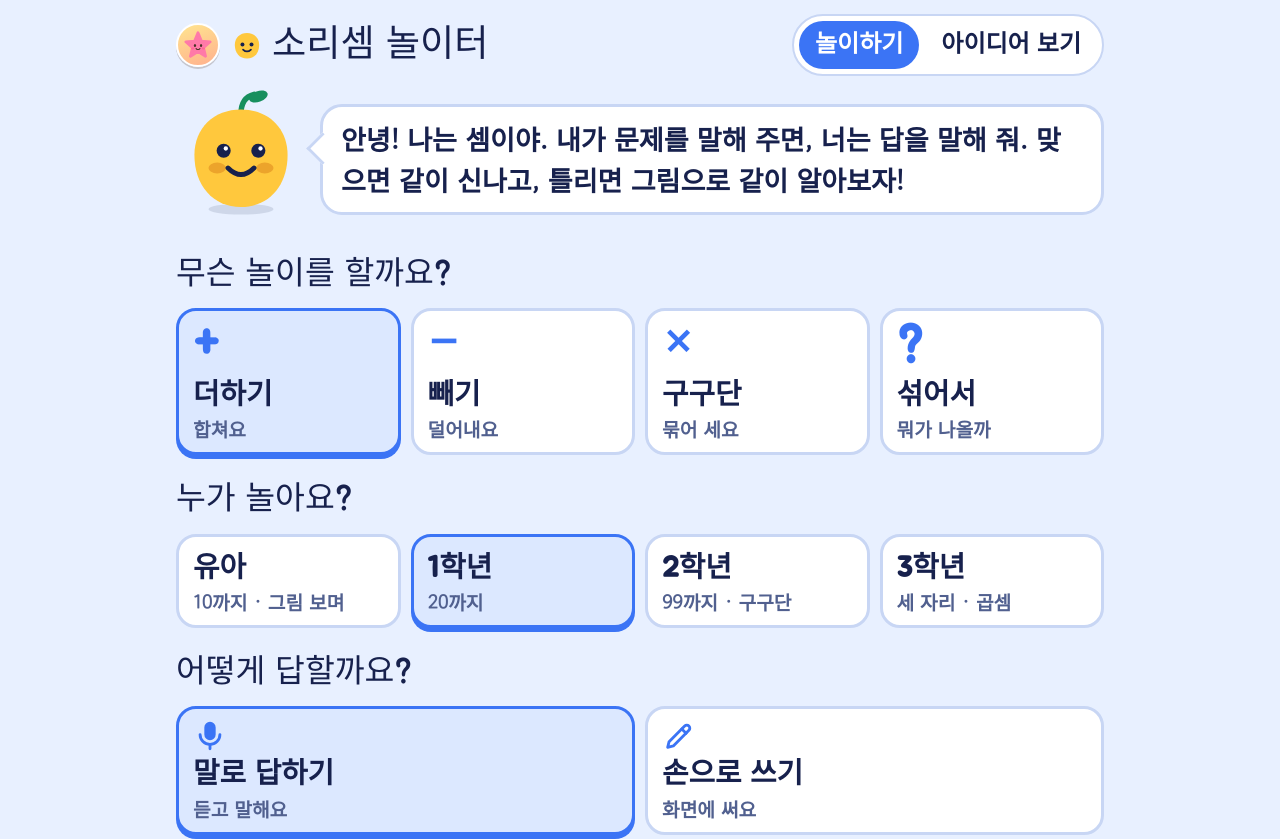
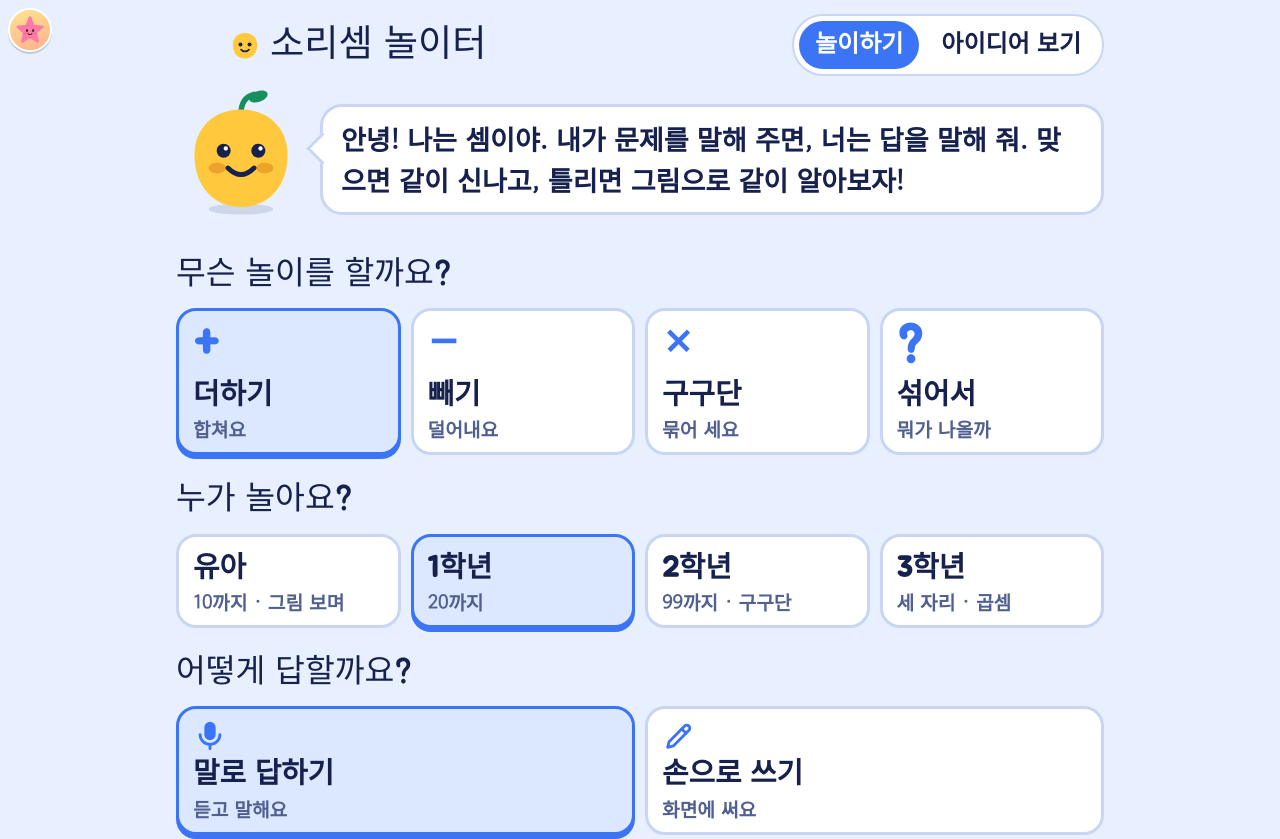
Before and after one commit to arenarun23/calcul, a plain HTML site: page index.html in a window 1280 px wide. Shown: the top 839 px of the page. Drawn offline with Linux system fonts and the light colour scheme.

Commit message:
AIEDU 복귀 아이콘을 모든 서비스 공통 위치(페이지 왼쪽 위)로 통일
- body 첫 요소로 옮기고 left/top 8px 로 고정, 앱마다 왼쪽 위 자리를 비움
- CLAUDE.md 에 규칙 추가

Co-Authored-By: Claude Sonnet 5.5 <noreply@anthropic.com>
Claude-Session: https://claude.ai/code/session_01SQXGukjVUaLs97cZZ3yT4r

```diff
--- a/index.html
+++ b/index.html
@@ -3,11 +3,13 @@
 <head>
 <meta charset="utf-8">
 <meta name="viewport" content="width=device-width, initial-scale=1, viewport-fit=cover">
-<style>:root{color-scheme:light}body{margin:0}img{max-width:100%}[hidden]{display:none!important}/* AIEDU 허브로 가는 아이콘(모든 서비스 공통 모양) */
-.aiedu-home{display:inline-flex;align-items:center;justify-content:center;flex:none;width:44px;height:44px;border-radius:50%;background:linear-gradient(160deg,#ffe58f,#ffb08e);border:2px solid #fff;box-shadow:0 2px 0 rgba(74,52,38,.22);text-decoration:none;-webkit-tap-highlight-color:transparent}
+<style>:root{color-scheme:light}body{margin:0}img{max-width:100%}[hidden]{display:none!important}
+/* AIEDU 허브로 가는 아이콘 — 모든 서비스 공통 모양·위치: 페이지 왼쪽 위(body 첫 요소). 앱마다 이 자리를 비워 둔다 */
+.aiedu-home{position:absolute;left:max(8px,env(safe-area-inset-left,0px));top:max(8px,env(safe-area-inset-top,0px));z-index:1000;display:inline-flex;align-items:center;justify-content:center;width:44px;height:44px;border-radius:50%;background:linear-gradient(160deg,#ffe58f,#ffb08e);border:2px solid #fff;box-shadow:0 2px 0 rgba(74,52,38,.22);text-decoration:none;-webkit-tap-highlight-color:transparent}
 .aiedu-home svg{width:30px;height:30px;display:block}
 .aiedu-home:active{transform:translateY(2px);box-shadow:none}
 .aiedu-home:focus-visible{outline:3px solid #f08a00;outline-offset:2px}
+.top{padding-left:52px}
 </style>
 <title>소리셈 놀이터</title>
 <link rel="preconnect" href="https://fonts.googleapis.com">
@@ -195,6 +197,7 @@ h2{font-family:var(--font-display);font-weight:400;font-size:1.35rem;margin:0 0
 </style>
 </head>
 <body>
+<a class="aiedu-home" href="../" title="AIEDU 처음으로" aria-label="AIEDU 허브로 돌아가기"><svg viewBox="0 0 64 64" aria-hidden="true" focusable="false"><polygon points="32,6 39.2,23.6 58,25.2 43.7,37.6 48.1,56 32,46.2 15.9,56 20.3,37.6 6,25.2 24.8,23.6" fill="#ff7aa8" stroke="#ff7aa8" stroke-width="6" stroke-linejoin="round"/><ellipse cx="25.5" cy="33" rx="2.4" ry="3.2" fill="#4a3426"/><ellipse cx="38.5" cy="33" rx="2.4" ry="3.2" fill="#4a3426"/><ellipse cx="20.5" cy="39.5" rx="3.4" ry="2.1" fill="#ff4f86" opacity=".5"/><ellipse cx="43.5" cy="39.5" rx="3.4" ry="2.1" fill="#ff4f86" opacity=".5"/><path d="M28 39.5q4 4.4 8 0" fill="none" stroke="#4a3426" stroke-width="2.4" stroke-linecap="round"/></svg></a>
 
 <svg width="0" height="0" style="position:absolute" aria-hidden="true">
   <defs>
@@ -206,7 +209,7 @@ h2{font-family:var(--font-display);font-weight:400;font-size:1.35rem;margin:0 0
 
 <div class="app">
   <header class="top">
-    <div class="brandrow" style="display:flex;align-items:center;gap:10px;min-width:0"><a class="aiedu-home" href="../" title="AIEDU 처음으로" aria-label="AIEDU 허브로 돌아가기"><svg viewBox="0 0 64 64" aria-hidden="true" focusable="false"><polygon points="32,6 39.2,23.6 58,25.2 43.7,37.6 48.1,56 32,46.2 15.9,56 20.3,37.6 6,25.2 24.8,23.6" fill="#ff7aa8" stroke="#ff7aa8" stroke-width="6" stroke-linejoin="round"/><ellipse cx="25.5" cy="33" rx="2.4" ry="3.2" fill="#4a3426"/><ellipse cx="38.5" cy="33" rx="2.4" ry="3.2" fill="#4a3426"/><ellipse cx="20.5" cy="39.5" rx="3.4" ry="2.1" fill="#ff4f86" opacity=".5"/><ellipse cx="43.5" cy="39.5" rx="3.4" ry="2.1" fill="#ff4f86" opacity=".5"/><path d="M28 39.5q4 4.4 8 0" fill="none" stroke="#4a3426" stroke-width="2.4" stroke-linecap="round"/></svg></a><h1 class="brand" id="brand"></h1></div>
+    <h1 class="brand" id="brand"></h1>
     <nav class="tabs" role="tablist" aria-label="화면 고르기">
       <button role="tab" id="tabPlay" aria-selected="true">놀이하기</button>
       <button role="tab" id="tabIdea" aria-selected="false">아이디어 보기</button>
```
Also changed, not shown: 1 other file.
